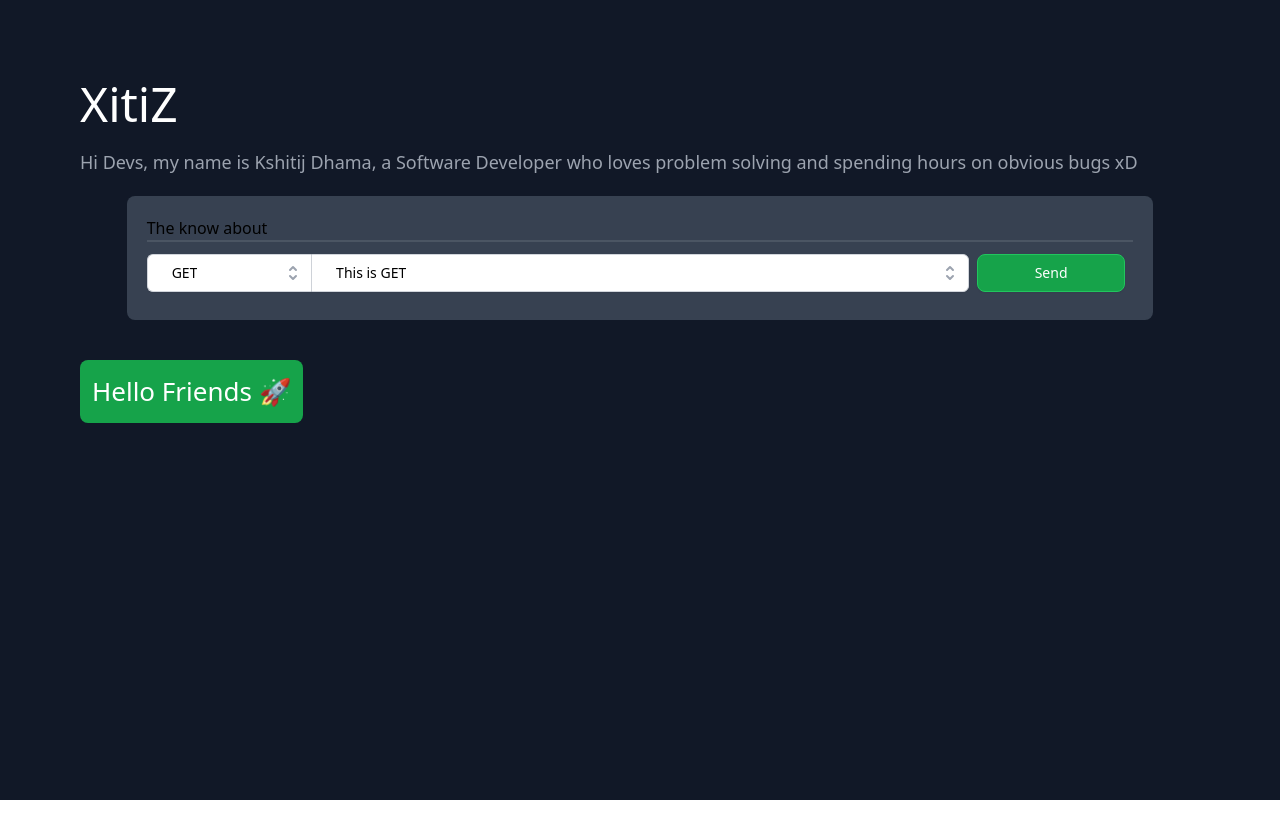
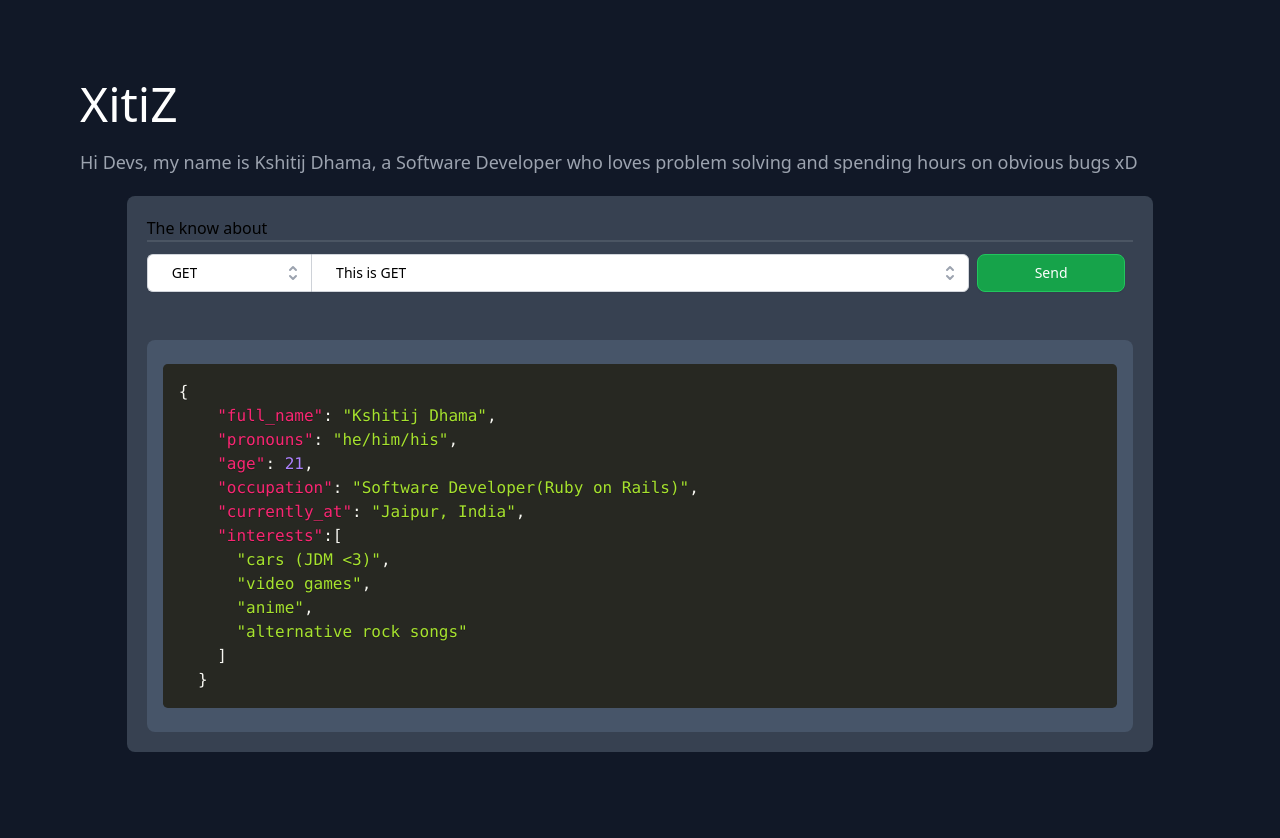
Before and after one commit to kaydee0502/kaydee0502.github.io, a React (Vite) app: page / in a window 1280 px wide. Shown: the top 838 px of the page. Before the commit the page ends 800 px from the top, so only its background shows below. Built offline with nearby package versions, Linux system fonts and the light colour scheme.

Commit message:
added prism

```diff
--- a/package.json
+++ b/package.json
@@ -14,6 +14,7 @@
     "@headlessui/react": "^1.4.2",
     "@heroicons/react": "^1.0.5",
     "@reduxjs/toolkit": "^1.7.1",
+    "prismjs": "^1.26.0",
     "react": "^17.0.2",
     "react-dom": "^17.0.2",
     "react-redux": "^7.2.6"
--- a/src/App.jsx
+++ b/src/App.jsx
@@ -7,6 +7,7 @@ import { useDispatch } from "react-redux";
 import { setVerb } from "./Store";
 import { Provider } from "react-redux";
 import { store } from "./Store";
+import Result from "./Result";
 
 function App() {
   const [count, setCount] = useState(0);
@@ -14,7 +15,7 @@ function App() {
   return (
     <Provider store={store}>
       <>
-        <div className="bg-gray-900 md:p-20 sm:p-10 h-screen flex items-start flex-col">
+        <div className="bg-gray-900 md:p-20 sm:p-10 flex items-start flex-col">
           <h1 className="text-5xl text-white">XitiZ</h1>
           <p className="text-gray-400 mt-5 text-lg">
             Hi Devs, my name is Kshitij Dhama, a Software Developer who loves
@@ -23,16 +24,9 @@ function App() {
           <div className="w-full flex justify-center my-5">
             <div className="w-11/12">
               <Ground />
+              <Result />
             </div>
           </div>
-          <button
-            onClick={() => {
-              console.log("lmao");
-            }}
-            className="p-3 bg-green-600 rounded-lg text-white mt-5 hover:bg-gray-600"
-          >
-            Hello Friends 🚀
-          </button>
         </div>
       </>
     </Provider>
--- a/src/Endpoint.jsx
+++ b/src/Endpoint.jsx
@@ -54,16 +54,15 @@ function Endpoint(props) {
   const [selected, setSelected] = useState(options[selectedVerb.verbValue][0]);
   const dispatch = useDispatch();
 
-  // store.subscribe(() => {
-  //   const newState = store.getState();
-  //   setSelected(options[newState.verbValue][0]);
-  // });
+  useEffect(() => {
+    setSelected(options[props.verbValue][0]);
+    console.log(props);
+  }, [props.verbValue]);
 
   useEffect(() => {
-    setSelected(options[props.verbValue][0]);
     dispatch(setOption(selected.value));
     console.log(props);
-  }, [props.verbValue]);
+  }, [selected]);
 
   return (
     <Listbox value={selected} onChange={setSelected}>
--- a/src/Ground.jsx
+++ b/src/Ground.jsx
@@ -2,10 +2,11 @@ import React from "react";
 import Verb from "./Verb";
 import Endpoint from "./Endpoint";
 import Submit from "./Submit";
+import "./prism.css";
 
 const Ground = () => {
   return (
-    <div className="p-5 bg-gray-700 rounded-lg">
+    <div className="p-5 bg-gray-700 rounded-t-lg">
       The know about
       <div className="h-0.5 w-full bg-gray-600"></div>
       <div className="w-full">
--- /dev/null
+++ b/src/Result.jsx
@@ -0,0 +1,36 @@
+import React, { useEffect } from "react";
+import Prism from "prismjs";
+
+const Result = () => {
+  let code = `
+  {
+    "full_name": "Kshitij Dhama",
+    "pronouns": "he/him/his",
+    "age": 21,
+    "occupation": "Software Developer(Ruby on Rails)",
+    "currently_at": "Jaipur, India",
+    "interests":[
+      "cars (JDM <3)",
+      "video games",
+      "anime",
+      "alternative rock songs"
+    ]
+  }
+  `.trim();
+
+  useEffect(() => {
+    setTimeout(() => Prism.highlightAll(), 0);
+  });
+
+  return (
+    <div className="p-5 bg-gray-700 rounded-b-lg">
+      <div className="w-full p-4 bg-slate-600 rounded-lg">
+        <pre className="line-numbers">
+          <code className="language-js">{code}</code>
+        </pre>
+      </div>
+    </div>
+  );
+};
+
+export default Result;
--- a/src/Submit.jsx
+++ b/src/Submit.jsx
@@ -1,11 +1,27 @@
 import React from "react";
+import { useDispatch } from "react-redux";
+import { store } from "./Store";
+import { setOption } from "./Store";
+import { connect } from "react-redux";
 
-const Submit = () => {
+const mapStateToProps = (state) => {
+  return {
+    verbValue: state.verbValue,
+    optionValue: state.optionValue,
+  };
+};
+
+const getData = async () => {
+  const response = await fetch("http://localhost:8000/datum");
+  return await response.json();
+};
+
+const Submit = (props) => {
   return (
     <div className="mt-1 relative py-2 md:w-1/6 md:inline-block md:px-2">
       <button
         onClick={() => {
-          console.log("lmao");
+          console.log(getData());
         }}
         className="bg-green-600 border border-green-500 rounded-lg text-white hover:bg-gray-600 w-full shadow-sm py-2 cursor-default text-sm focus:ring-1"
       >
@@ -15,4 +31,4 @@ const Submit = () => {
   );
 };
 
-export default Submit;
+export default connect(mapStateToProps)(Submit);
--- /dev/null
+++ b/src/prism.css
@@ -0,0 +1,3 @@
+/* PrismJS 1.26.0
+https://prismjs.com/download.html#themes=prism-okaidia&languages=json */
+code[class*=language-],pre[class*=language-]{color:#f8f8f2;background:0 0;text-shadow:0 1px rgba(0,0,0,.3);font-family:Consolas,Monaco,'Andale Mono','Ubuntu Mono',monospace;font-size:1em;text-align:left;white-space:pre;word-spacing:normal;word-break:normal;word-wrap:normal;line-height:1.5;-moz-tab-size:4;-o-tab-size:4;tab-size:4;-webkit-hyphens:none;-moz-hyphens:none;-ms-hyphens:none;hyphens:none}pre[class*=language-]{padding:1em;margin:.5em 0;overflow:auto;border-radius:.3em}:not(pre)>code[class*=language-],pre[class*=language-]{background:#272822}:not(pre)>code[class*=language-]{padding:.1em;border-radius:.3em;white-space:normal}.token.cdata,.token.comment,.token.doctype,.token.prolog{color:#8292a2}.token.punctuation{color:#f8f8f2}.token.namespace{opacity:.7}.token.constant,.token.deleted,.token.property,.token.symbol,.token.tag{color:#f92672}.token.boolean,.token.number{color:#ae81ff}.token.attr-name,.token.builtin,.token.char,.token.inserted,.token.selector,.token.string{color:#a6e22e}.language-css .token.string,.style .token.string,.token.entity,.token.operator,.token.url,.token.variable{color:#f8f8f2}.token.atrule,.token.attr-value,.token.class-name,.token.function{color:#e6db74}.token.keyword{color:#66d9ef}.token.important,.token.regex{color:#fd971f}.token.bold,.token.important{font-weight:700}.token.italic{font-style:italic}.token.entity{cursor:help}
```
Also changed, not shown: 1 other file (tests, documents, lock files or other folders).
